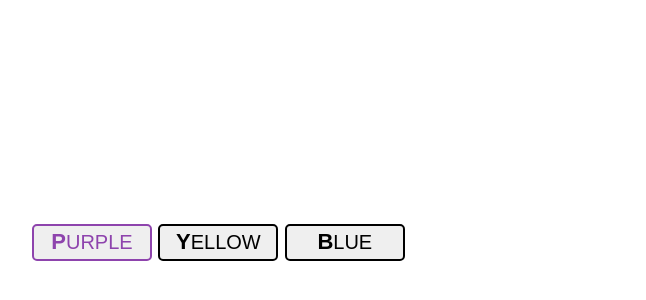
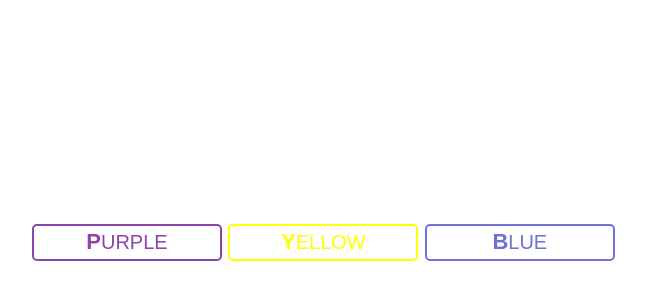
Before and after one commit to drolcak/module_2.4_buttons_gradiens, a plain HTML site: page index.html in a window 1280 px wide. Shown: the part 176-476 px from the top of the page, without its empty margins (288-934 px from the left). Drawn offline with Linux system fonts and the light colour scheme.

Commit message:
almost done

```diff
--- a/style.css
+++ b/style.css
@@ -11,7 +11,7 @@ section {
 button {
     border: 2px solid;
     padding: 1% 0.5%;
-    min-width: 120px;
+    min-width: 190px;
     font-size: 20px;
     line-height: 20px;
     border-radius: 5px;
@@ -19,11 +19,12 @@ button {
     cursor: pointer;
     min-height: 30px;
     margin-right: 1%;
-    background-position: 100% 0;
-    background-size: 300%;
+    background: #ffffff 100% 0;
+    /*background-position: 100% 0;*/
+    background-size: 400%;
 }
 
-::first-letter {
+button::first-letter {
     font-size: 22px;
     font-weight: 700;
 }
@@ -31,18 +32,42 @@ button {
 .purple {
     color: #8e44ad;
     border-color: #8e44ad;
-    background-image: linear-gradient(90deg, #8e44ad 50%, transparent 50%);
-    transition: 0.4s;
+    background-image: linear-gradient(to right, #8e44ad 50%, transparent 50%);
+    transition: 0.5s;
 }
-
-/*.purple:hover {*/
-    /*background-image:linear-gradient(45deg, #ff1aff, #800080);*/
-    /*color: #fff;*/
-    /*border: none;*/
-
-/*}*/
 
 .purple:hover {
     background-position: 0 100%;
     color: #ffffff;
 }
+
+.yellow {
+    color: #ffff00;
+    border-color: #ffff00;
+    background-image: linear-gradient(45deg, #ffff00 50%, transparent 50%);
+    transition: 0.5s;
+}
+
+.yellow:hover {
+    background-position: 0 100%;
+    color: #ffffff;
+}
+
+.blue {
+    color: #7070db;
+    border-color: #7070db;
+    background-image: linear-gradient(135deg, #7070db 50%, transparent 50%);
+    transition: 0.5s;
+}
+
+.blue:hover {
+    background-position: 0 50%;
+    color: #ffffff;
+}
+
+@media only screen and (max-width: 600px) {
+    button {
+        min-width: 30%;
+        font-size: 12px;
+    }
+}
```
